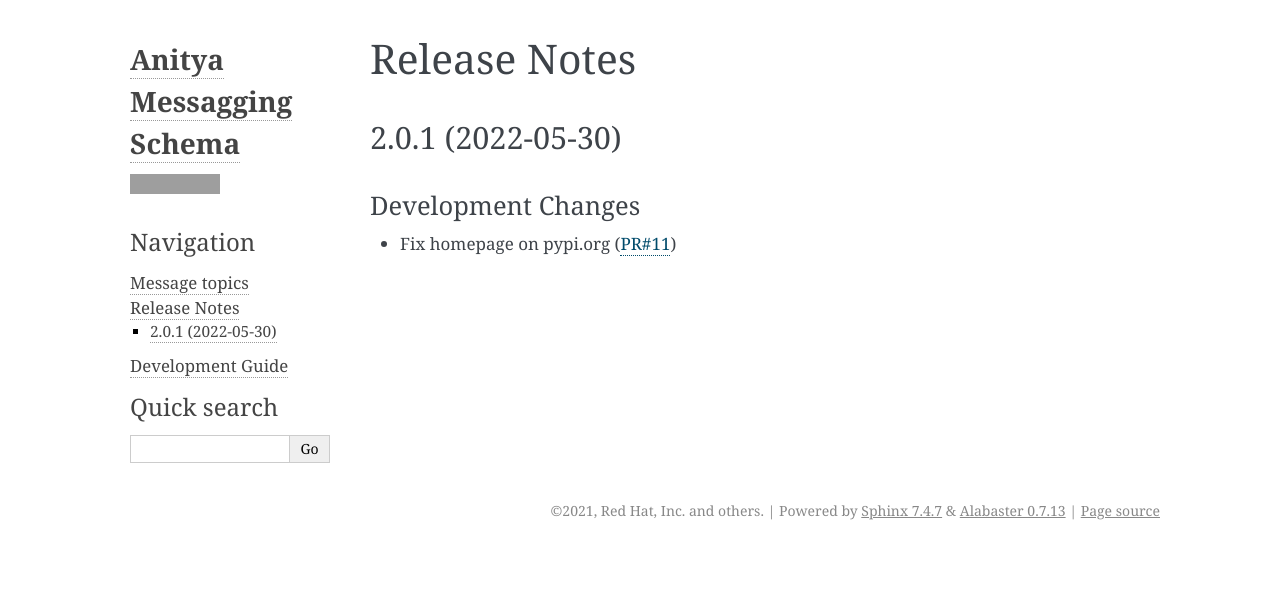
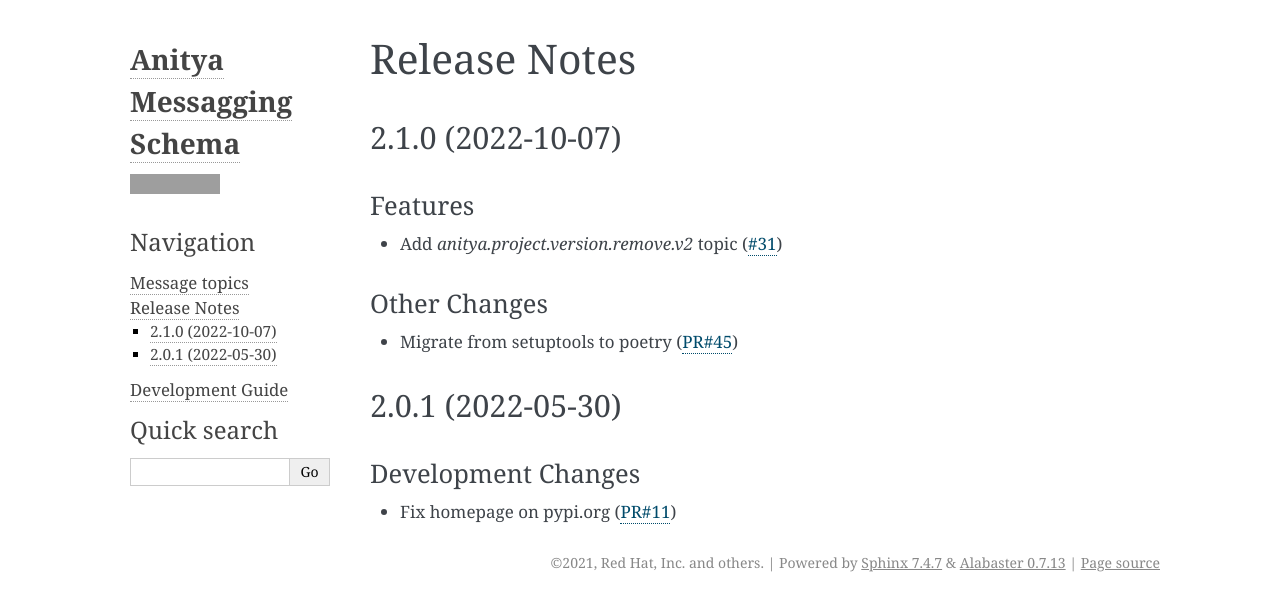
Before and after one commit to fedora-infra/anitya-messages, a Sphinx documentation site: the page built from docs/release-notes.rst, in a window 1280 px wide, cut to the strip 0-611 px from the top of the page. Built offline with Sphinx 7.4.7, drawn with Linux system fonts in a browser that asks for light colours; grey boxes are pictures that could not be loaded.

Commit message:
Anitya schema 2.1.0
Signed-off-by: Michal Konečný <mkonecny@redhat.com>

```diff
--- a/docs/release-notes.rst
+++ b/docs/release-notes.rst
@@ -3,6 +3,22 @@ Release Notes
 =============
 
 .. towncrier release notes start
+
+2.1.0 (2022-10-07)
+==================
+
+Features
+--------
+
+* Add `anitya.project.version.remove.v2` topic
+  (`#31 <https://github.com/fedora-infra/anitya-messages/issues/31>`_)
+
+
+Other Changes
+-------------
+
+* Migrate from setuptools to poetry
+  (`PR#45 <https://github.com/fedora-infra/anitya-messages/pull/45>`_)
 
 
 2.0.1 (2022-05-30)
--- a/pyproject.toml
+++ b/pyproject.toml
@@ -60,7 +60,7 @@ exclude = '''
 
 [tool.poetry]
 name = "anitya_schema"
-version = "2.0.1"
+version = "2.1.0"
 description = "JSON schema definitions for messages published by Anitya"
 authors = ["Fedora Infrastructure Team <infrastructure@lists.fedoraproject.org>"]
 maintainers = ["Fedora Infrastructure Team <infrastructure@lists.fedoraproject.org>"]
```
Also changed, not shown: 2 other files.
